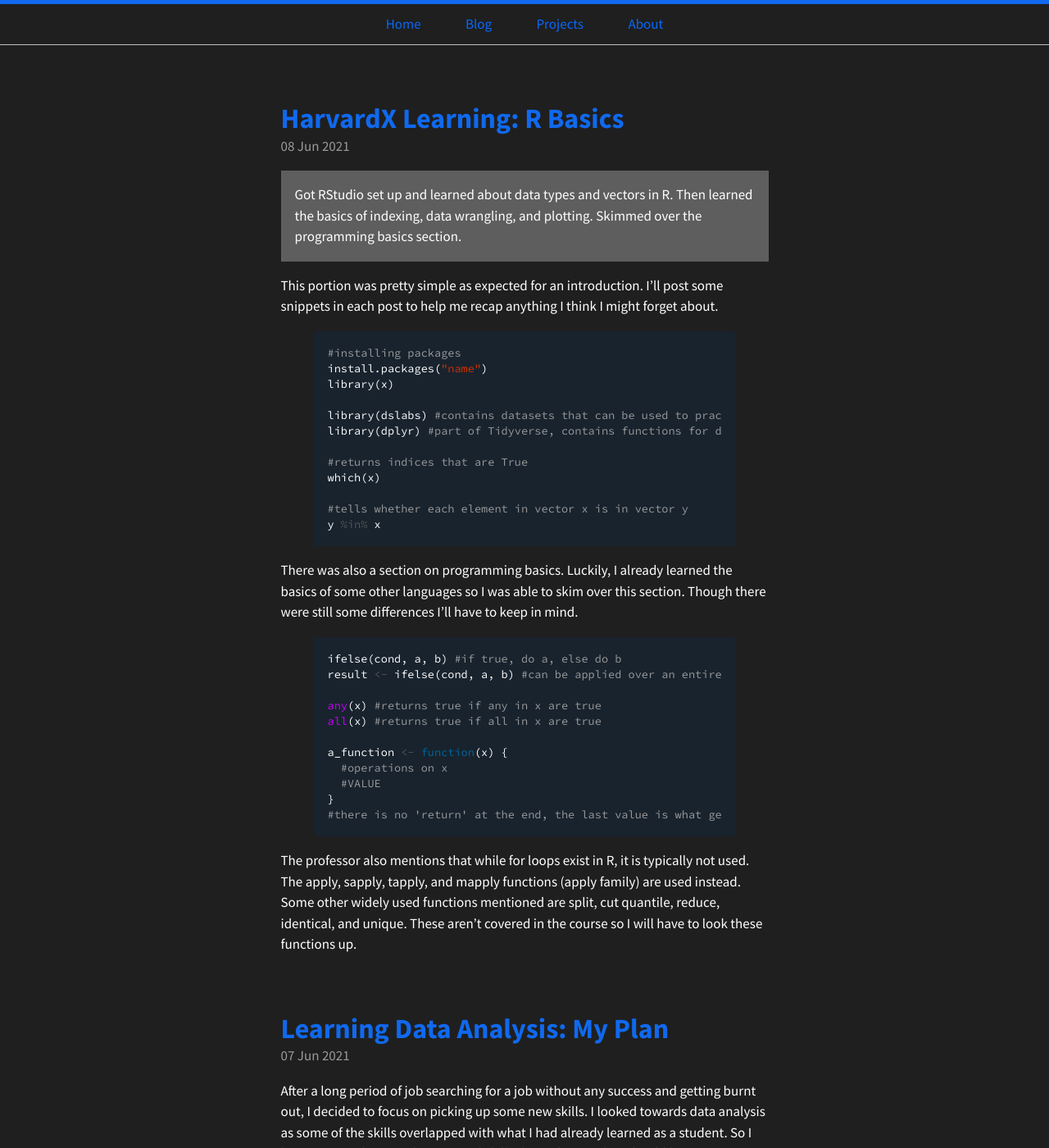
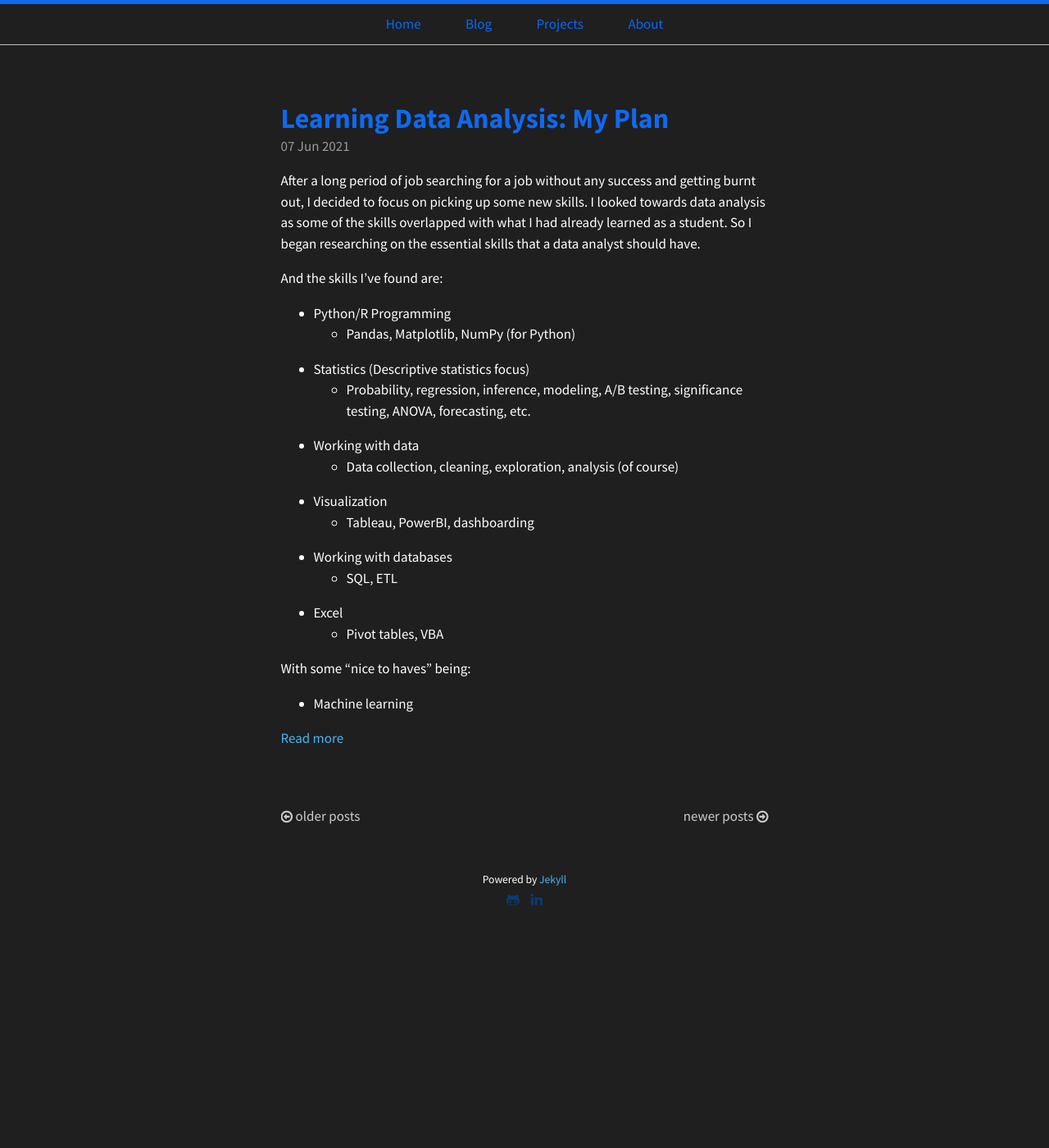
Before and after one commit to jackyhohs/jackyhohs.github.io, a Jekyll site: the page built from blog/index.html, in a window 1280 px wide and 1400 px high. Shown: the whole window at 82% size. Built offline with Jekyll 4.4.1, drawn with Linux system fonts in a browser that asks for light colours; the list of posts is cut into pages by our own code.

Commit message:
6/10 update

```diff
--- a/blog/_posts/2021-06-07-Learning-Data-Analysis-My-Plan.md
+++ b/blog/_posts/2021-06-07-Learning-Data-Analysis-My-Plan.md
@@ -39,4 +39,4 @@
 
 It's quite a list of things to learn and certainly not an exhaustive list of skills that might be useful. My goal is to chip down this list over the course of a month or two, starting with statistics. I've taken several math and econ courses with some touching upon statistics-related topics. However, I've only taken only one dedicated statistics course in university which was an introductory course. From what it seems, statistics is the core of data analysis so I think it's best to start here.
 
-Looking for online courses for statistics and R, I found a [HarvardX Data Science course](https://www.edx.org/professional-certificate/harvardx-data-science) as a recommended place to start. It will teach me how to work with R while covering foundational statistics topics. Plus it's also completely free as long as I don't care about receiving an official certificate. At the time of writing this, I've already completed the R Basics section and plan to write a summary of it soon.
+Looking for online courses for statistics, I found a [MITX statistics course](https://www.edx.org/course/fundamentals-of-statistics) as a recommended place to start. It is supposedly a very rigorous course. Hopefully I will be able to learn the material and have the knowledge to apply it. Plus it's also completely free as long as I don't care about receiving an official certificate.
--- a/blog/_posts/2021-06-08-HarvardX-R-Basics.md
+++ /dev/null
@@ -1,44 +0,0 @@
----
-layout: post
-title:  "HarvardX Learning: R Basics"
-categories: Data_Analysis
----
-
-<div class="message">
-  Got RStudio set up and learned about data types and vectors in R. Then learned the basics of indexing, data wrangling, and plotting. Skimmed over the programming basics section.
-</div>
-
-This portion was pretty simple as expected for an introduction. I'll post some snippets in each post to help me recap anything I think I might forget about.
-
-{% highlight r %}
-#installing packages
-install.packages("name")
-library(x)
-
-library(dslabs) #contains datasets that can be used to practice
-library(dplyr) #part of Tidyverse, contains functions for data manipulation
-
-#returns indices that are True
-which(x)
-
-#tells whether each element in vector x is in vector y
-y %in% x
-{% endhighlight %}
-
-There was also a section on programming basics. Luckily, I already learned the basics of some other languages so I was able to skim over this section. Though there were still some differences I'll have to keep in mind.
-
-{% highlight r %}
-ifelse(cond, a, b) #if true, do a, else do b
-result <- ifelse(cond, a, b) #can be applied over an entire vector
-
-any(x) #returns true if any in x are true
-all(x) #returns true if all in x are true
-
-a_function <- function(x) {
-  #operations on x
-  #VALUE
-}
-#there is no 'return' at the end, the last value is what gets returned
-{% endhighlight %}
-
-The professor also mentions that while for loops exist in R, it is typically not used. The apply, sapply, tapply, and mapply functions (apply family) are used instead. Some other widely used functions mentioned are split, cut quantile, reduce, identical, and unique. These aren't covered in the course so I will have to look these functions up.
```
